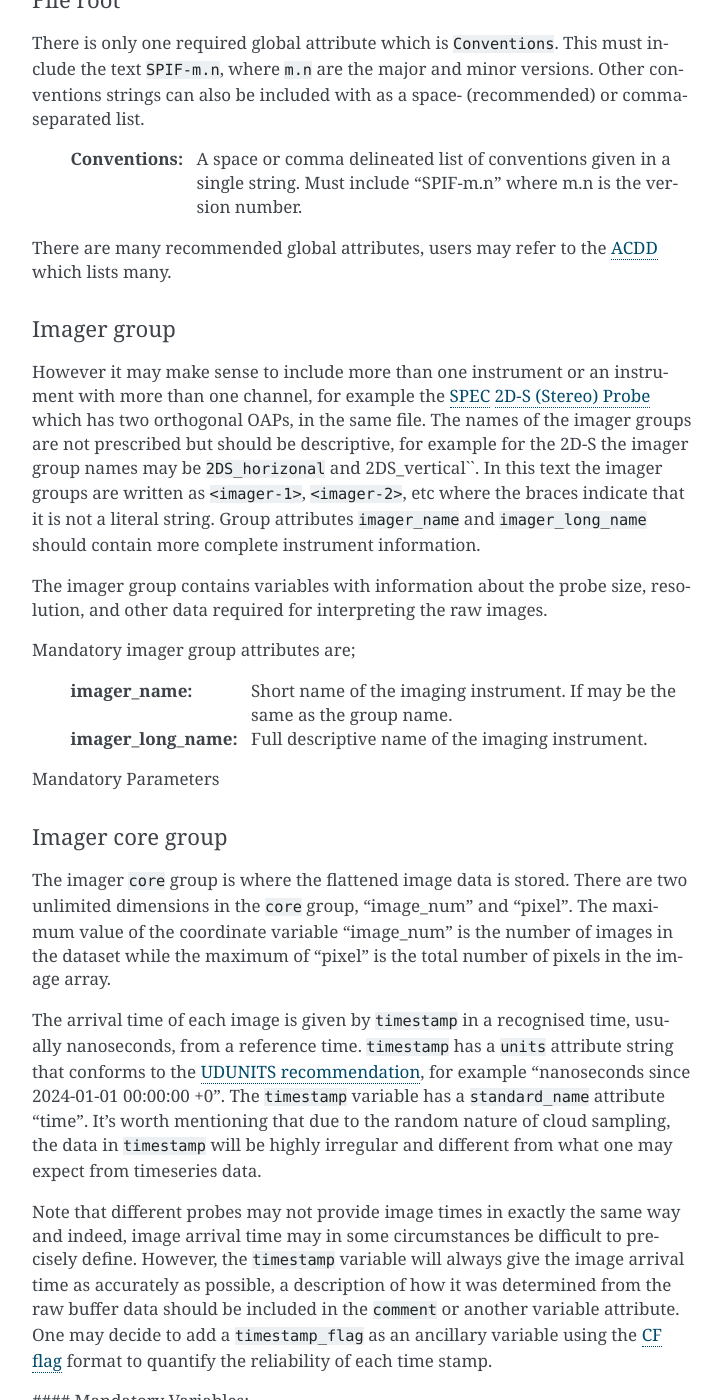
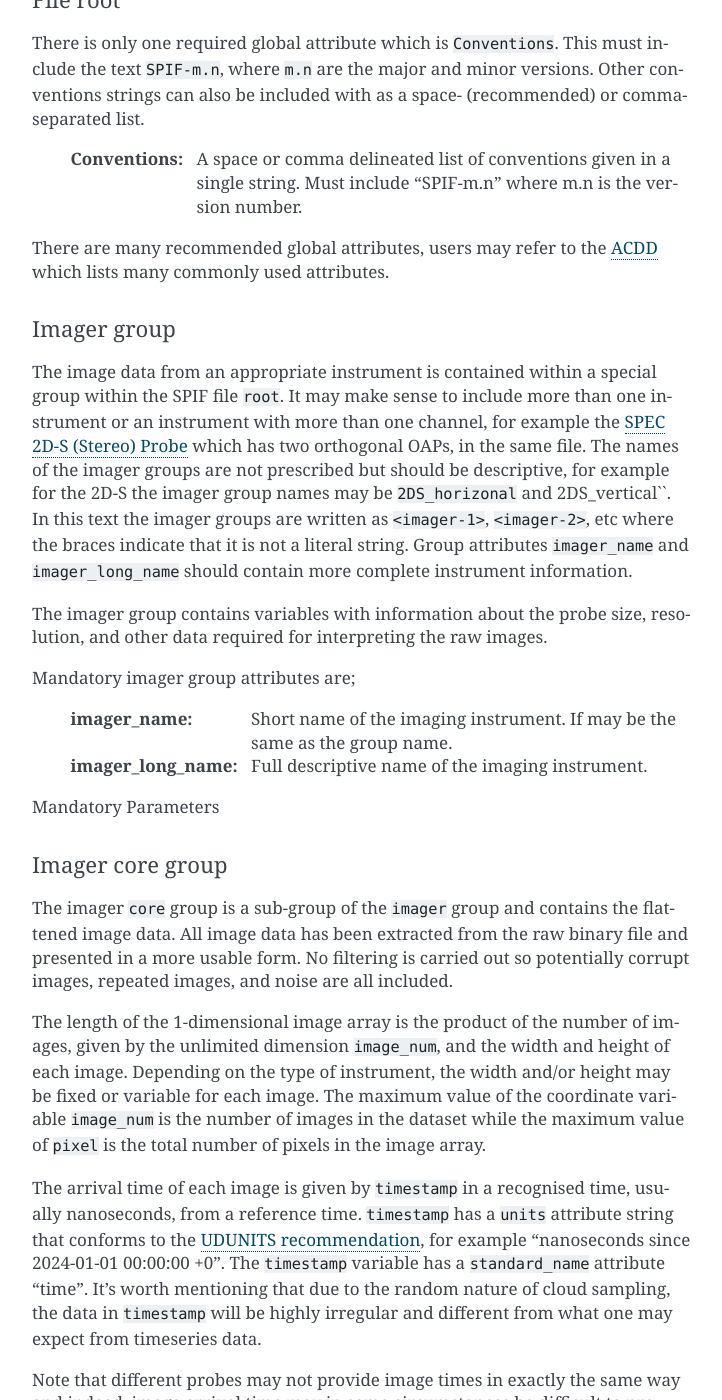
Before and after one commit to FAAM-146/spif, a Sphinx documentation site: the page built from docsource/source/spif-doc.rst, in a window 1280 px wide and 1400 px high, scrolled down 3114 px. Shown: the whole window, without its empty margins (388-1110 px from the left). Built offline with Sphinx 7.4.7, drawn with Linux system fonts in a browser that asks for light colours.

Commit message:
Add information about limitations of flattened data in core section. Some other minor changes

```diff
--- a/docsource/source/spif-doc.rst
+++ b/docsource/source/spif-doc.rst
@@ -99,13 +99,13 @@ There is only one required global attribute which is ``Conventions``. This must
 
   :Conventions: A space or comma delineated list of conventions given in a single string. Must include "SPIF-m.n" where m.n is the version number.
 
-There are many recommended global attributes, users may refer to the `ACDD <https://wiki.esipfed.org/Attribute_Convention_for_Data_Discovery_1-3>`_ which lists many.
+There are many recommended global attributes, users may refer to the `ACDD <https://wiki.esipfed.org/Attribute_Convention_for_Data_Discovery_1-3>`_ which lists many commonly used attributes.
 
 
 Imager group
-^^^^^^^^^^^^^^^^
+^^^^^^^^^^^^
 
-However it may make sense to include more than one instrument or an instrument with more than one channel, for example the `SPEC <http://www.specinc.com>`_ `2D-S (Stereo) Probe <http://www.specinc.com/2d-s-stereo-probe-operation>`_ which has two orthogonal OAPs, in the same file. The names of the imager groups are not prescribed but should be descriptive, for example for the 2D-S the imager group names may be ``2DS_horizonal`` and 2DS_vertical``. In this text the imager groups are written as ``<imager-1>``, ``<imager-2>``, etc where the braces indicate that it is not a literal string. Group attributes ``imager_name`` and ``imager_long_name`` should contain more complete instrument information.
+The image data from an appropriate instrument is contained within a special group within the SPIF file ``root``. It may make sense to include more than one instrument or an instrument with more than one channel, for example the `SPEC <http://www.specinc.com>`_ `2D-S (Stereo) Probe <http://www.specinc.com/2d-s-stereo-probe-operation>`_ which has two orthogonal OAPs, in the same file. The names of the imager groups are not prescribed but should be descriptive, for example for the 2D-S the imager group names may be ``2DS_horizonal`` and 2DS_vertical``. In this text the imager groups are written as ``<imager-1>``, ``<imager-2>``, etc where the braces indicate that it is not a literal string. Group attributes ``imager_name`` and ``imager_long_name`` should contain more complete instrument information.
 
 The imager group contains variables with information about the probe size, resolution, and other data required for interpreting the raw images.
 
@@ -118,10 +118,14 @@ Mandatory imager group attributes are;
 :doc:`Mandatory Parameters <spif_mandatory_vocab>`
 
 
+
+
 Imager core group
 ^^^^^^^^^^^^^^^^^
 
-The imager ``core`` group is where the flattened image data is stored. There are two unlimited dimensions in the ``core`` group, "image_num" and "pixel". The maximum value of the coordinate variable "image_num" is the number of images in the dataset while the maximum of "pixel" is the total number of pixels in the image array.
+The imager ``core`` group is a sub-group of the ``imager`` group and contains the flattened image data. All image data has been extracted from the raw binary file and presented in a more usable form. No filtering is carried out so potentially corrupt images, repeated images, and noise are all included.
+
+The length of the 1-dimensional image array is the product of the number of images, given by the unlimited dimension ``image_num``, and the width and height of each image. Depending on the type of instrument, the width and/or height may be fixed or variable for each image. The maximum value of the coordinate variable ``image_num`` is the number of images in the dataset while the maximum value of ``pixel`` is the total number of pixels in the image array.
 
 The arrival time of each image is given by ``timestamp`` in a recognised time, usually nanoseconds, from a reference time. ``timestamp`` has a ``units`` attribute string that conforms to the `UDUNITS recommendation <https://cfconventions.org/Data/cf-conventions/cf-conventions-1.11/cf-conventions.html#time-coordinate>`_, for example "nanoseconds since 2024-01-01 00:00:00 +0". The ``timestamp`` variable has
 a ``standard_name`` attribute "time". It's worth mentioning that due to the random nature of cloud sampling, the data in ``timestamp`` will be highly irregular and different from what one may expect from timeseries data.
```
